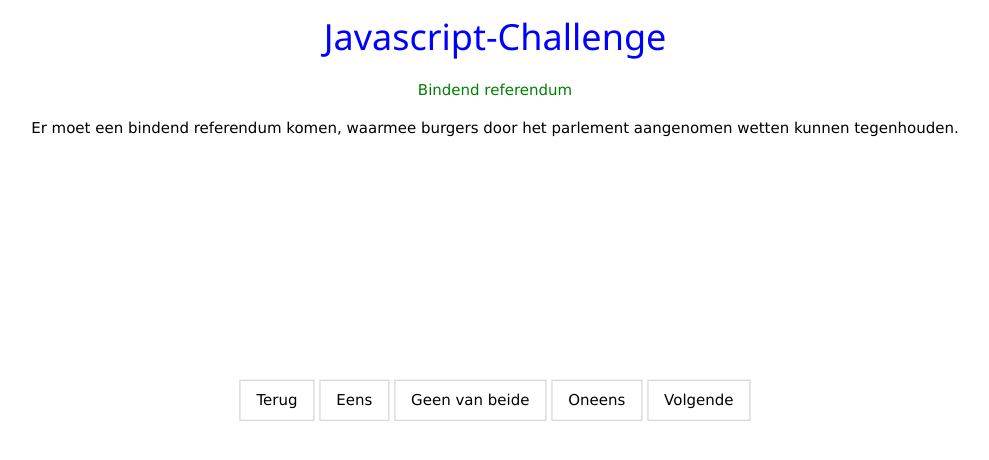
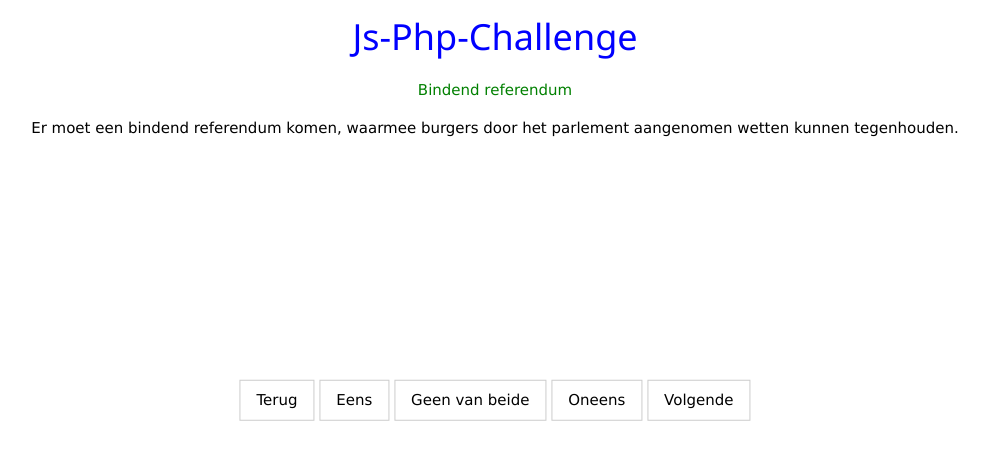
Before and after one commit to StefandeGier/Javascript-Php, a plain HTML site: page index.html in a window 1280 px wide. Shown: the whole page, without its empty margins (145-1134 px from the left). Drawn offline with nearby package versions, Linux system fonts and the light colour scheme.

Commit message:
change titel

```diff
--- a/index.html
+++ b/index.html
@@ -10,7 +10,7 @@
 
   </head>
   <body>
-    <h1 id="header">Javascript-Challenge</h1>
+    <h1 id="header">Js-Php-Challenge</h1>
       <p id="title"></p>
 
       <p id="statement"></p>
```
